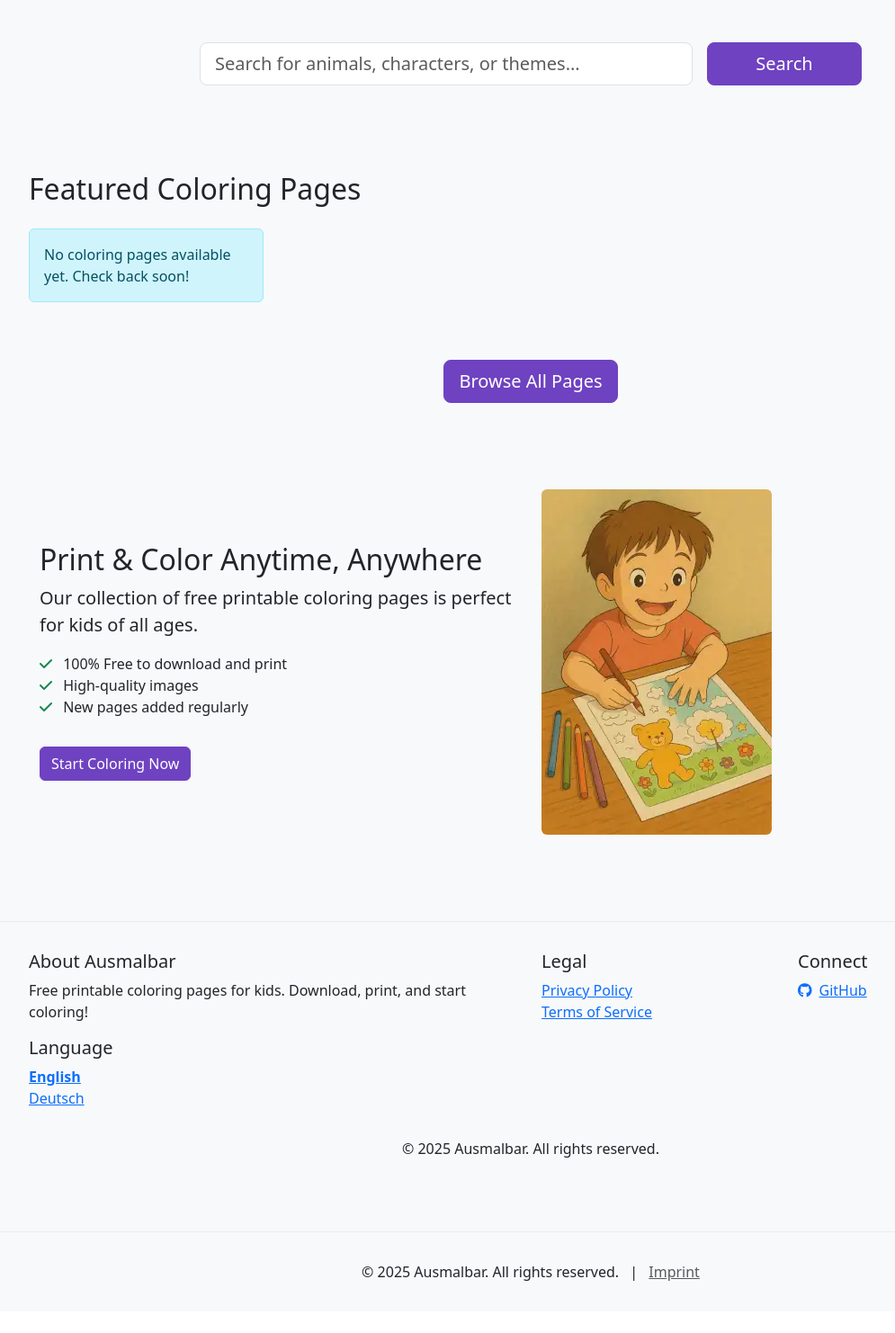
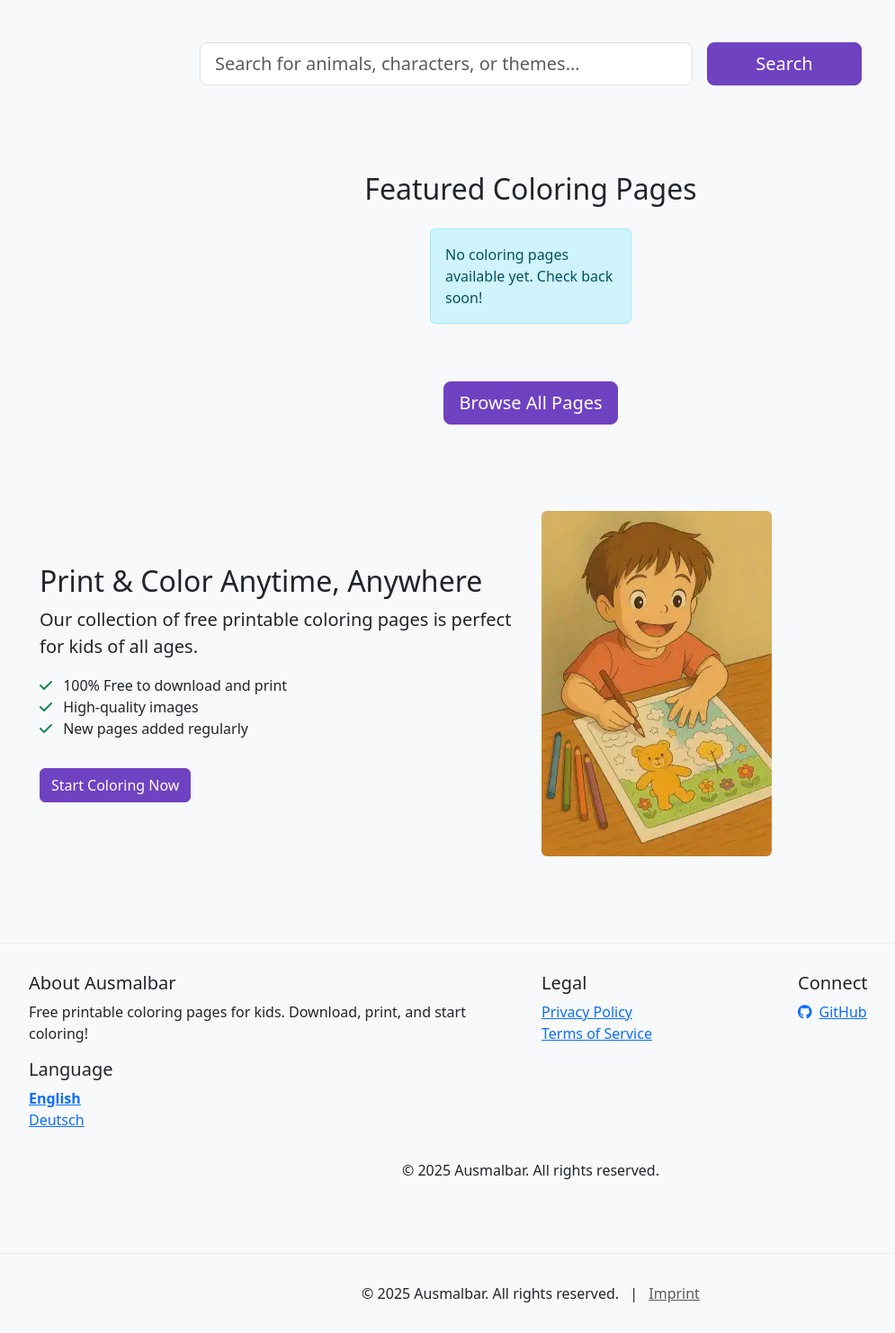
Before and after one commit to kreuzhofer/ausmalbar-fullstack, a Django app: page /en/ in a window 1280 px wide. Shown: the part 258-1740 px from the top of the page at 90% size, without its empty margins (50-1045 px from the left). Before the commit the page ends 1716 px from the top, so only its background shows below. Run offline with Django 4.2, Linux system fonts and the light colour scheme; data that the repository does not hold is empty; some libraries are stand-ins or nearby versions.

Commit message:
center preview panel

```diff
--- a/coloring_pages/templates/coloring_pages/home.html
+++ b/coloring_pages/templates/coloring_pages/home.html
@@ -23,8 +23,11 @@
 </div>
 
 <div class="py-5">
-    <h2 class="mb-4">{% trans "Featured Coloring Pages" %}</h2>
-    <div class="row row-cols-2 row-cols-sm-3 row-cols-lg-4 g-4">
+    <div class="container">
+        <h2 class="mb-4 text-center">{% trans "Featured Coloring Pages" %}</h2>
+        <div class="row justify-content-center">
+            <div class="col-12 col-md-10 col-lg-8">
+                <div class="row row-cols-1 row-cols-sm-2 row-cols-lg-3 g-4 justify-content-center">
                     {% for page in latest_pages %}
                         {% include 'coloring_pages/includes/coloring_page_card.html' %}
                     {% empty %}
@@ -32,6 +35,9 @@
                         <div class="alert alert-info">{% trans "No coloring pages available yet. Check back soon!" %}</div>
                     </div>
                     {% endfor %}
+                </div>
+            </div>
+        </div>
     </div>
 
     <div class="text-center mt-5">
```
Lines whose indentation alone changed are shown as unchanged.
